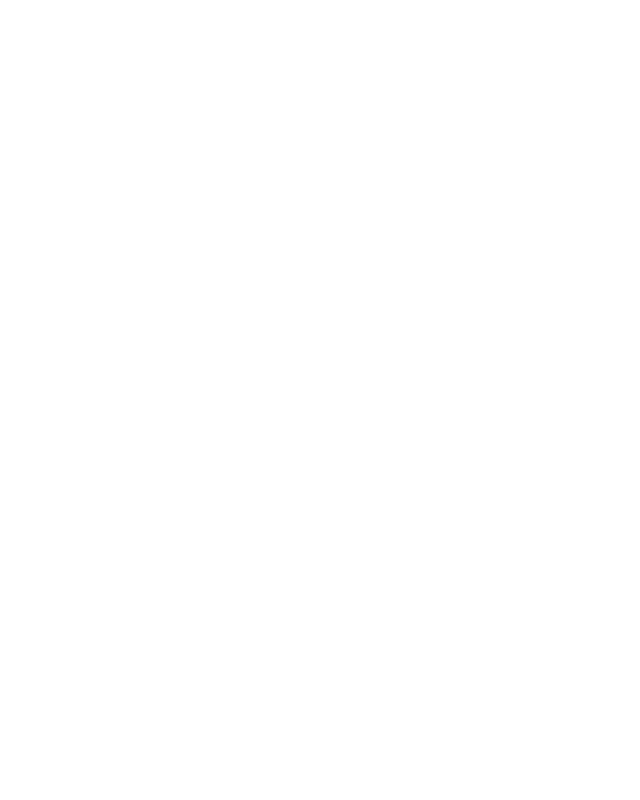
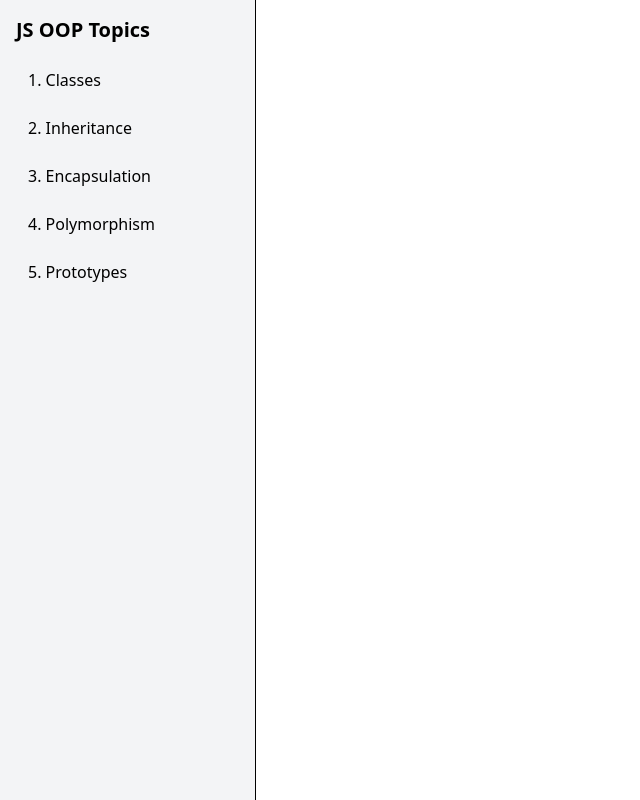
Before and after one commit to ZenInterviews/JS_OOPS, a Next.js app: page / in a window 1280 px wide. Shown: the whole page, without its empty margins (0-640 px from the left). Built offline with nearby package versions, Linux system fonts and the light colour scheme.

Commit message:
feat: add OOP sidebar component and integrate it into the layout; update dependencies for lucide-react

```diff
--- a/package.json
+++ b/package.json
@@ -13,6 +13,7 @@
         "format": "prettier --write \"src/**/*.{js,jsx,ts,tsx}\""
     },
     "dependencies": {
+        "lucide-react": "^0.510.0",
         "next": "^15.3.1",
         "next-themes": "^0.4.6",
         "react": "^19.1.0",
--- a/src/app/OOPS/3_encapsulation.tsx
+++ b/src/app/OOPS/3_encapsulation.tsx
@@ -0,0 +1,43 @@
+'use client';
+import LiveCode from '@/app/components/LiveEditor';
+
+const EncapsulationPage = () => {
+  const code = `
+class Person {
+  #age;
+
+  constructor(name, age) {
+    this.name = name;
+    this.#age = age;
+  }
+
+  getAge() {
+    return this.#age;
+  }
+
+  setAge(newAge) {
+    if (newAge > 0) {
+      this.#age = newAge;
+    }
+  }
+}
+
+const person = new Person("Alice", 30);
+person.getAge(); // 30
+person.setAge(35);
+person.getAge(); // 35
+  `.trim();
+
+  return (
+    <div className="p-6 max-w-3xl mx-auto">
+      <h1 className="text-3xl font-bold mb-4">3. Encapsulation</h1>
+      <p className="mb-4">
+        Encapsulation is the principle of restricting direct access to some of an object's components and exposing access through methods.
+        In modern JavaScript, private fields can be declared using the <code>#</code> symbol.
+      </p>
+      <LiveCode code={code} />
+    </div>
+  );
+};
+
+export default EncapsulationPage;
--- a/src/app/OOPS/4_polymorphism.tsx
+++ b/src/app/OOPS/4_polymorphism.tsx
@@ -0,0 +1,39 @@
+'use client';
+import LiveCode from '@/app/components/LiveEditor';
+
+const PolymorphismPage = () => {
+  const code = `
+class Animal {
+  speak() {
+    return "Animal makes a sound";
+  }
+}
+
+class Dog extends Animal {
+  speak() {
+    return "Dog barks";
+  }
+}
+
+class Cat extends Animal {
+  speak() {
+    return "Cat meows";
+  }
+}
+
+const animals = [new Dog(), new Cat()];
+animals.map(a => a.speak());
+  `.trim();
+
+  return (
+    <div className="p-6 max-w-3xl mx-auto">
+      <h1 className="text-3xl font-bold mb-4">4. Polymorphism</h1>
+      <p className="mb-4">
+        Polymorphism allows objects of different classes to be treated through a common interface. It enables method overriding — where a subclass provides a specific implementation of a method already defined in its superclass.
+      </p>
+      <LiveCode code={code} />
+    </div>
+  );
+};
+
+export default PolymorphismPage;
--- a/src/app/OOPS/5_prototype.tsx
+++ b/src/app/OOPS/5_prototype.tsx
@@ -0,0 +1,29 @@
+'use client';
+import LiveCode from '@/app/components/LiveEditor';
+
+const PrototypePage = () => {
+  const code = `
+function Animal(name) {
+  this.name = name;
+}
+
+Animal.prototype.speak = function() {
+  return this.name + " makes a sound";
+};
+
+const dog = new Animal("Dog");
+dog.speak(); // Output: Dog makes a sound
+  `.trim();
+
+  return (
+    <div className="p-6 max-w-3xl mx-auto">
+      <h1 className="text-3xl font-bold mb-4">5. Prototypes</h1>
+      <p className="mb-4">
+        Before ES6 classes, JavaScript used constructor functions and <code>prototype</code> to define reusable methods. The <code>prototype</code> chain is still the underlying mechanism behind inheritance in JavaScript.
+      </p>
+      <LiveCode code={code} />
+    </div>
+  );
+};
+
+export default PrototypePage;
--- /dev/null
+++ b/src/app/components/OOPSidebar.tsx
@@ -0,0 +1,68 @@
+'use client';
+
+import Link from 'next/link';
+import { usePathname } from 'next/navigation';
+import { useState } from 'react';
+import { Menu, X } from 'lucide-react'; // requires lucide-react
+
+const OOPSidebar = () => {
+  const pathname = usePathname();
+  const [open, setOpen] = useState(false);
+
+  const links = [
+    { href: '/OOPS/1_classes', label: '1. Classes' },
+    { href: '/OOPS/2_inheritance', label: '2. Inheritance' },
+    { href: '/OOPS/3_encapsulation', label: '3. Encapsulation' },
+    { href: '/OOPS/4_polymorphism', label: '4. Polymorphism' },
+    { href: '/OOPS/5_prototype', label: '5. Prototypes' }
+  ];
+
+  return (
+    <>
+      {/* Hamburger Button */}
+      <div className="md:hidden fixed top-4 left-4 z-50">
+        <button
+          onClick={() => setOpen(!open)}
+          className="p-2 bg-gray-200 rounded-md shadow"
+        >
+          {open ? <X className="h-5 w-5" /> : <Menu className="h-5 w-5" />}
+        </button>
+      </div>
+
+      {/* Sidebar */}
+      <aside
+        className={`fixed top-0 left-0 z-40 h-full w-64 bg-gray-100 border-r p-4 transition-transform duration-300 ease-in-out
+        ${open ? 'translate-x-0' : '-translate-x-full'} md:translate-x-0`}
+      >
+        <h2 className="text-xl font-semibold mb-4">JS OOP Topics</h2>
+        <ul className="space-y-2">
+          {links.map((link) => (
+            <li key={link.href}>
+              <Link
+                href={link.href}
+                className={`block px-3 py-2 rounded ${
+                  pathname === link.href
+                    ? 'bg-blue-500 text-white'
+                    : 'hover:bg-gray-200'
+                }`}
+                onClick={() => setOpen(false)} // Close sidebar on link click (mobile)
+              >
+                {link.label}
+              </Link>
+            </li>
+          ))}
+        </ul>
+      </aside>
+
+      {/* Backdrop */}
+      {open && (
+        <div
+          className="fixed inset-0 bg-black opacity-30 z-30 md:hidden"
+          onClick={() => setOpen(false)}
+        />
+      )}
+    </>
+  );
+};
+
+export default OOPSidebar;
--- a/src/app/components/Sidebar.tsx
+++ /dev/null
@@ -1,18 +0,0 @@
-import Link from "next/link";
-
-const Sidebar = () => {
-  return (
-    <aside className="w-64 bg-gray-100 p-4 fixed h-full">
-      <h2 className="text-xl font-semibold mb-4">JS OOP Topics</h2>
-      <ul className="space-y-2">
-        <li><Link href="/tutorial/classes">Classes</Link></li>
-        <li><Link href="/tutorial/inheritance">Inheritance</Link></li>
-        <li><Link href="/tutorial/encapsulation">Encapsulation</Link></li>
-        <li><Link href="/tutorial/polymorphism">Polymorphism</Link></li>
-        <li><Link href="/tutorial/prototype">Prototype</Link></li>
-      </ul>
-    </aside>
-  );
-};
-
-export default Sidebar;
--- a/src/app/layout.tsx
+++ b/src/app/layout.tsx
@@ -4,6 +4,9 @@
 import localFont from 'next/font/local';
 
 import { ThemeProvider } from 'next-themes';
+
+import OOPSidebar from '@/app/components/OOPSidebar';
+
 
 import '@/app/globals.css';
 
@@ -29,7 +32,10 @@
         // ? https://react.dev/reference/react-dom/client/hydrateRoot#suppressing-unavoidable-hydration-mismatch-errors
         <html suppressHydrationWarning lang='en'>
             <body className={`${geistSans.variable} ${geistMono.variable} bg-background text-foreground antialiased`}>
-                <ThemeProvider attribute='class'>{children}</ThemeProvider>
+                <ThemeProvider attribute='class'> <div className="flex">
+    <OOPSidebar />
+    <main className="flex-1 ml-64 p-6">{children}</main>
+  </div></ThemeProvider>
             </body>
         </html>
     );
```
Also changed, not shown: 1 other file (tests, documents, lock files or other folders).
